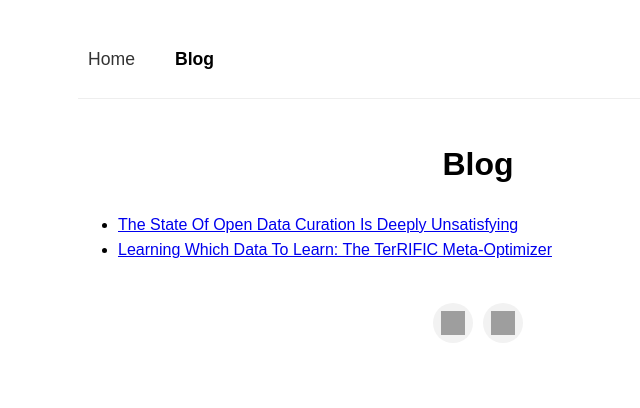
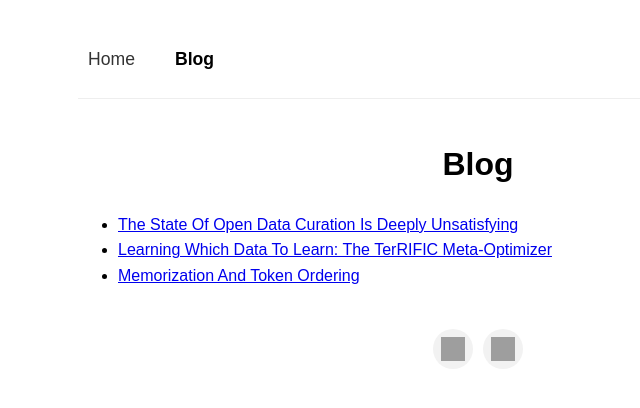
Before and after one commit to JoeMelko/joemelko.github.io, a plain HTML site: page blog.html in a window 1280 px wide. Shown: the whole page, without its empty margins (162-802 px from the left). Drawn offline with nearby package versions, Linux system fonts and the light colour scheme; grey boxes are pictures that could not be loaded.

Commit message:
memorization

```diff
--- a/blog.html
+++ b/blog.html
@@ -217,7 +217,8 @@ document.querySelectorAll('#nav a').forEach(link => {
 <script>
 const posts = [
     { slug: 'Unsatisfied', title: 'The State Of Open Data Curation Is Deeply Unsatisfying' },
-    { slug: 'TopicReweighting', title: 'Learning Which Data To Learn: The TerRIFIC Meta-Optimizer' }
+    { slug: 'TopicReweighting', title: 'Learning Which Data To Learn: The TerRIFIC Meta-Optimizer' },
+    { slug: 'Memorization_and_token_order', title: 'Memorization And Token Ordering' }
 ];
 function getParam(name) {
     const params = new URLSearchParams(window.location.search);
```
Also changed, not shown: 2 other files.
